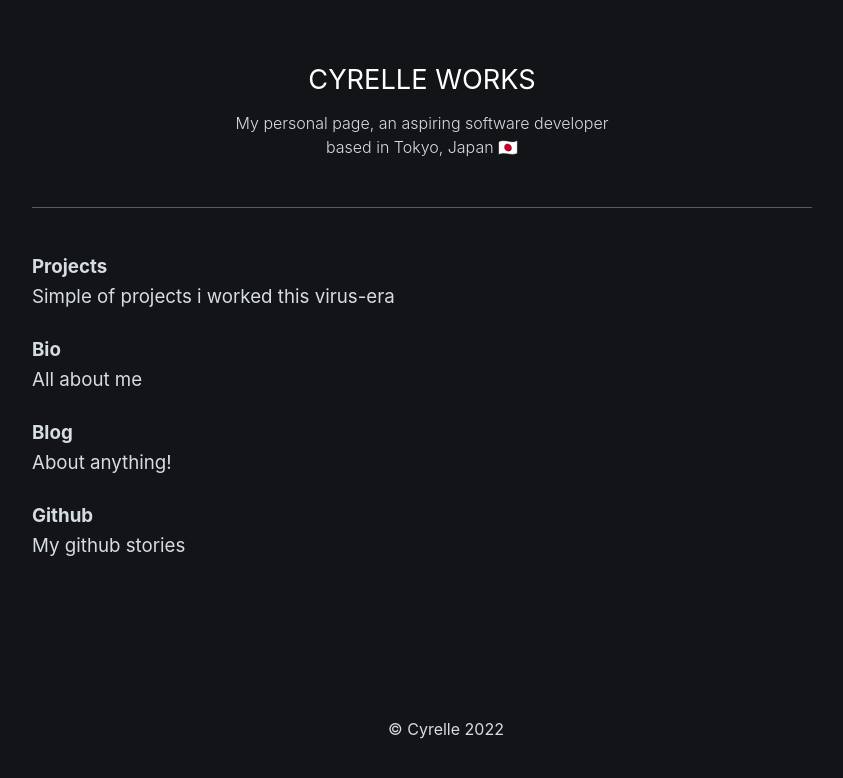
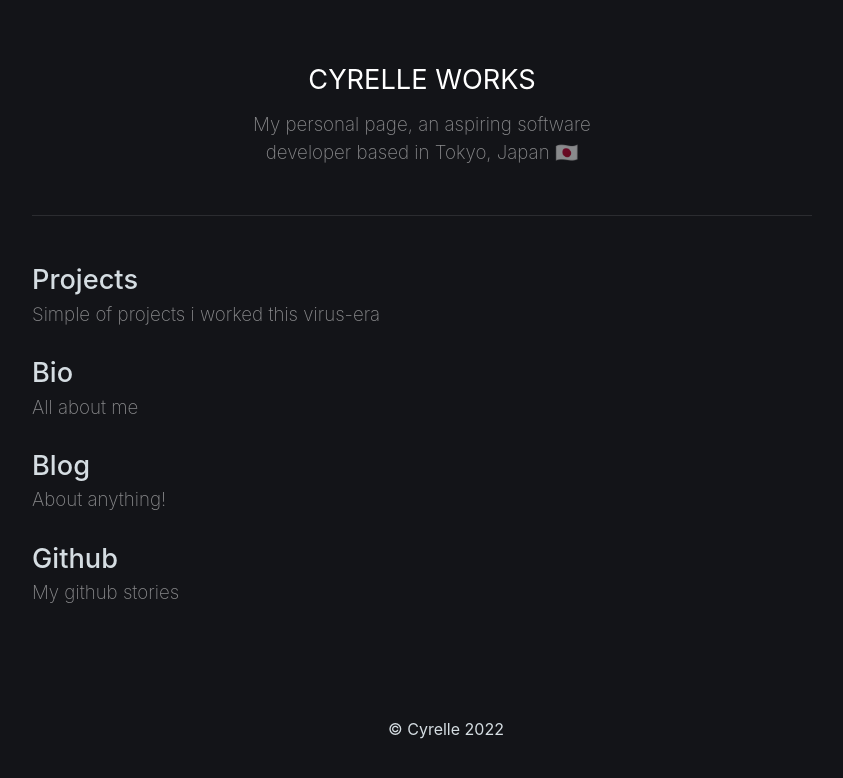
Before and after one commit to pdevera15/cyrellesitev2, a Next.js app: page / in a window 1280 px wide. Shown: the top 778 px of the page, without its empty margins (218-1061 px from the left). Built offline with nearby package versions, Linux system fonts and the light colour scheme.

Commit message:
small changes of UI

```diff
--- a/components/Header.tsx
+++ b/components/Header.tsx
@@ -17,7 +17,7 @@ const Header = () => {
   const { asPath } = useRouter()
   return (
     <Wrapper>
-      <Link href={"/"}>CYRELLE WORKS</Link> <Slash>/</Slash> {asPath.slice(1)}
+      <Link href={"/"}>cyrelle works</Link> <Slash>/</Slash> {asPath.slice(1)}
     </Wrapper>
   )
 }
--- a/components/Hero.tsx
+++ b/components/Hero.tsx
@@ -16,12 +16,13 @@ const Title = styled.div`
 `
 
 const Subtitle = styled.div`
-  font-size: 1em;
-  font-weight: 300;
+  font-size: 1.17em;
+  font-weight: 200;
   margin-top: 1rem;
   line-height: 1.5em;
   max-width: 24rem;
   text-align: center;
+  color: rgba(255, 255, 255, 0.5);
 `
 const Header = () => {
   return (
--- a/components/Menu.tsx
+++ b/components/Menu.tsx
@@ -8,13 +8,14 @@ const Wrapper = styled.div`
   gap: 0.5em;
 `
 const Title = styled.div`
-  font-size: 1.17em;
+  font-size: 1.7em;
   color: #fff;
-  font-weight: 700;
+  font-weight: 500;
 `
 const Subtitle = styled.div`
   font-size: 1.17em;
-  font-weight: 400;
+  font-weight: 200;
+  color: rgba(255, 255, 255, 0.5);
 `
 
 const Menu = ({ title, subtitle }: { title: string; subtitle: string }) => {
--- a/pages/_app.tsx
+++ b/pages/_app.tsx
@@ -3,7 +3,7 @@ import Footer from "../components/Footer"
 import { Normalize } from "styled-normalize"
 import GlobalStyle from "../styles/GlobalStyle"
 import styled from "styled-components"
-
+import Head from "next/head"
 const Wrapper = styled.div`
   max-width: 780px;
   margin: auto;
@@ -15,6 +15,9 @@ const Wrapper = styled.div`
 function MyApp({ Component, pageProps }: AppProps) {
   return (
     <Wrapper>
+      <Head>
+        <title>cyrelle works</title>
+      </Head>
       <Normalize />
       <GlobalStyle />
       <Component {...pageProps} />
--- a/pages/index.tsx
+++ b/pages/index.tsx
@@ -7,7 +7,7 @@ import { motion } from "framer-motion"
 const Divider = styled.div`
   width: 100%;
   height: 1px;
-  background-color: rgba(255, 255, 255, 0.3);
+  background-color: rgba(255, 255, 255, 0.1);
   margin: 3rem 0;
 `
 const variants = {
--- a/pages/projects/index.tsx
+++ b/pages/projects/index.tsx
@@ -4,7 +4,6 @@ import styled from "styled-components"
 import Flatcard from "../../components/projects/Flatcard"
 import image1 from "../../public/githubdevfinder.png"
 import Layout from "../../components/layout/Layout"
-import { LayoutGroup, motion } from "framer-motion"
 
 const FlatcardWrapper = styled.div`
   display: flex;
@@ -14,7 +13,6 @@ const FlatcardWrapper = styled.div`
 `
 
 const Projects: NextPage = () => {
-  const [isOpen, setIsOpen] = useState(false)
   return (
     <Layout title="Projects" subtitle="Simple Projects I did.">
       <FlatcardWrapper>
```
